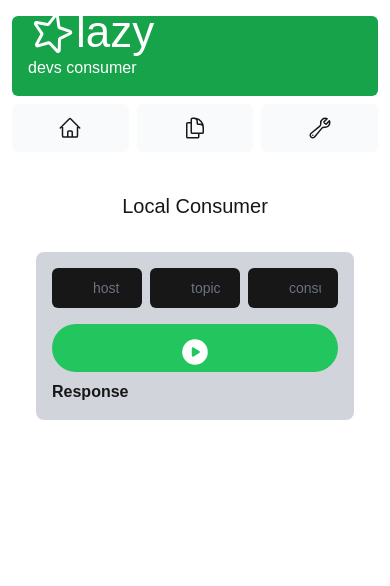
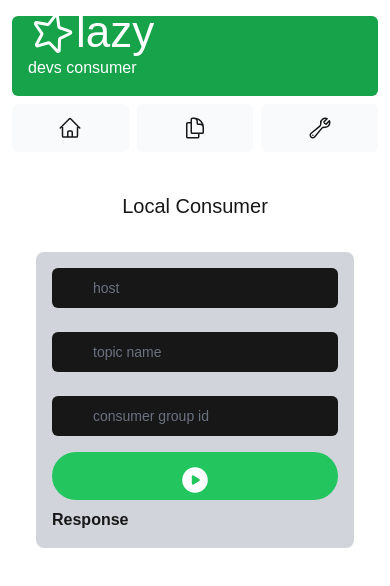
Before and after one commit to corirnx/devs-kafka-consumer, a Next.js app in the folder local-consumer/: page /dashboard/consumer in a window 390 px wide. Shown: the top 586 px of the page. Built offline with nearby package versions, Linux system fonts and the light colour scheme.

Commit message:
improve input fields design

```diff
--- a/local-consumer/src/app/dashboard/consumer/page.tsx
+++ b/local-consumer/src/app/dashboard/consumer/page.tsx
@@ -58,7 +58,7 @@ export default function ConsumerViewer() {
             <div className="flex mr-auto ml-auto justify-center">
                 <div className="flex h-full flex-col px-3 py-4 md:px-2 w-full">
                     <div className="p-4 bg-gray-300 dark:bg-gray-700 rounded-lg h-max-96 overflow-y-auto">
-                        <div className="flex items-start gap-2">
+                        <div className="grid grid-cols-1 md:grid-cols-3 gap-4">
                             <InputField placeholder="host" name="inputHost" ref={refHost} />
                             <InputField placeholder="topic name" name="inputTopic" ref={refTopic} />
                             <InputField placeholder="consumer group id" name="inputConsumerGroupId" ref={refConsumerId} />
@@ -72,16 +72,15 @@ export default function ConsumerViewer() {
                             </Link>
                         </div>
                         <div className="flex items-start gap-2 mt-2">
-                            <h4 className="font-bold">Response</h4>
-                            <ul className="overflow-auto w-auto">
+
                             <Suspense fallback={<LoadingCircle />}>
                                 {loading ? (
-                                        <li className="">
                                     <LoadingCircle />
-                                        </li>
                                 ) : (
-                                        <>
-                                            <li className="font-semibold">{consumerResponse.status}</li>
+                                    <div>
+                                        <h4 className="font-semibold">Response</h4>
+                                        <ul className="overflow-auto w-auto">
+                                            <li className="">{consumerResponse.status}</li>
                                             {consumerResponse.error ? (
                                                 <li>
                                                     <pre>{consumerResponse.error}</pre>
@@ -93,10 +92,11 @@ export default function ConsumerViewer() {
                                                     </li>
                                                 ))
                                             )}
-                                        </>
+                                        </ul>
+                                    </div>
                                 )}
                             </Suspense>
-                            </ul>
+
                         </div>
                     </div>
                 </div>
@@ -104,8 +104,5 @@ export default function ConsumerViewer() {
 
         </div>
 
-
-
-
     );
 }
--- a/local-consumer/src/app/ui/text-input.tsx
+++ b/local-consumer/src/app/ui/text-input.tsx
@@ -12,7 +12,7 @@ const InputField = forwardRef<HTMLInputElement, InputFieldProps>(({ placeholder,
             name={name}
             placeholder={placeholder}
             ref={ref}
-            className="gap-2 mb-2 h-10 sm:h-12 px-4 sm:px-5 py-2 pl-10 ml-0 max-w-96 w-full
+            className="gap-2 mb-2 h-10 sm:h-12 px-4 sm:px-5 py-2 pl-10 ml-0 w-full
             border border-gray-200 outline-2 border-solid border-transparent transition-colors
             flex items-center justify-left peer rounded-md bg-foreground text-background
             hover:bg-[#383838] dark:hover:bg-green-100
```
Lines whose indentation alone changed are shown as unchanged.
